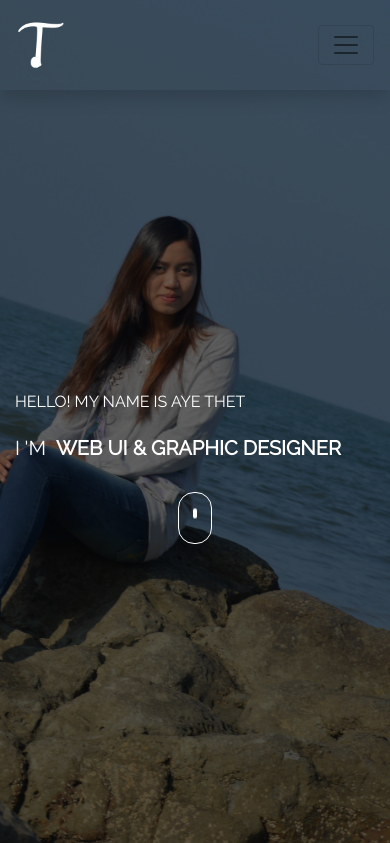
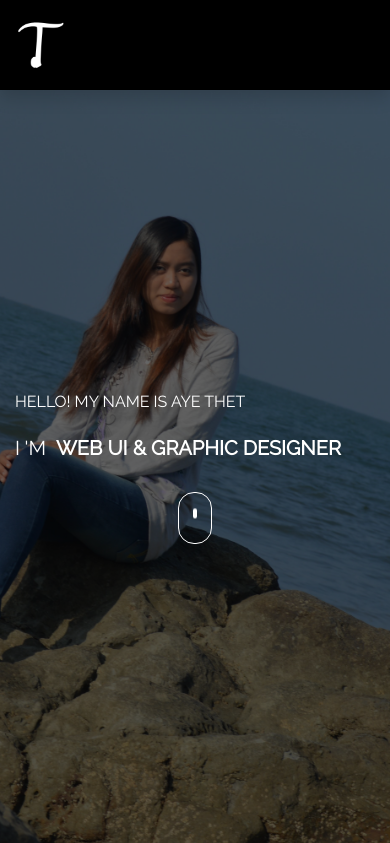
Before and after one commit to AyeAyeThet/ayeayethet.github.io, a PHP site: page / in a window 390 px wide. Shown: the top 843 px of the page. Run offline with PHP 8.4, Linux system fonts and the light colour scheme.

Commit message:
Update main.css
toggle menu background added

```diff
--- a/css/main.css
+++ b/css/main.css
@@ -654,7 +654,7 @@
 }
 @media only screen and (max-width: 991px){
 	#mainNav{
-		background: transparent;
+		background: #000;
 	}
 	.slick-dots{
 		display: none!important;
```
